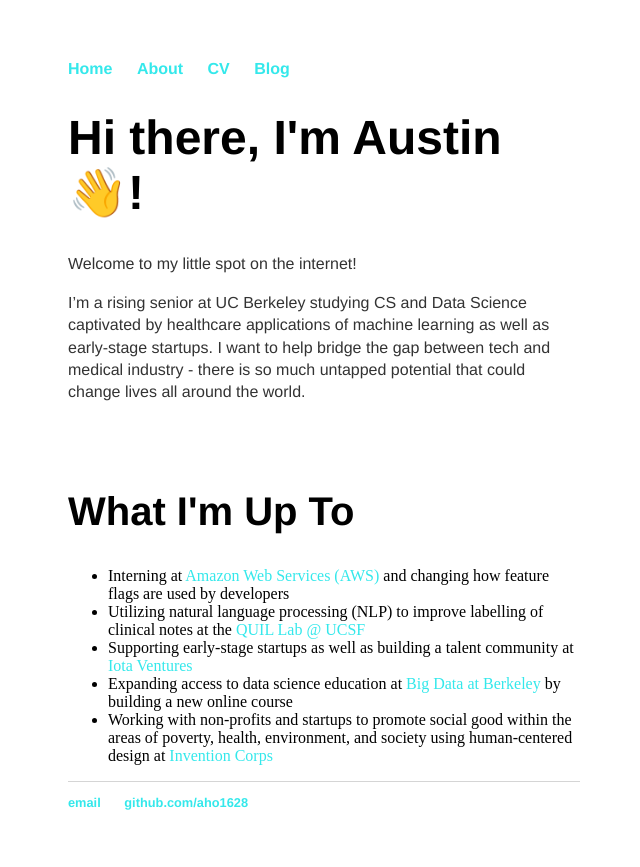
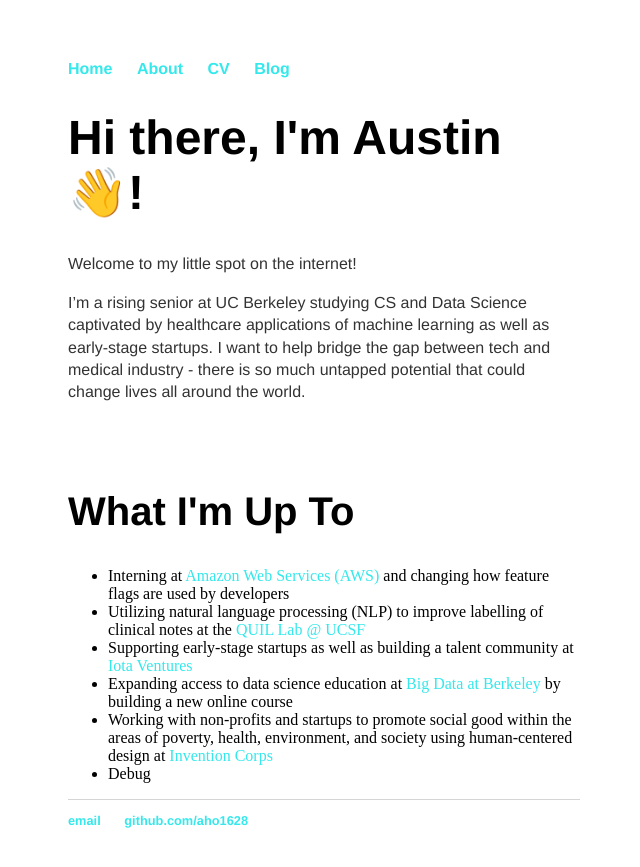
Before and after one commit to aho1628/aho1628.github.io, a Jekyll site: the page built from index.html, in a window 1280 px wide. Shown: the top 867 px of the page, without its empty margins (316-956 px from the left). Built offline with Jekyll 4.4.1, drawn with Linux system fonts in a browser that asks for light colours.

Commit message:
Debugging

```diff
--- a/index.html
+++ b/index.html
@@ -14,6 +14,7 @@ title: Austin Ho
 		<li>Supporting early-stage startups as well as building a talent community at <a href="https://iota.ventures/">Iota Ventures</a></li>
 		<li>Expanding access to data science education at <a href="https://bd.berkeley.edu/"> Big Data at Berkeley</a> by building a new online course </li>
 		<li>Working with non-profits and startups to promote social good within the areas of poverty, health, environment, and society using human-centered design at <a href="https://inventioncorps.org/index.html">Invention Corps</a></li>
+		<li>Debug</li>
 	</ul>
 
 
```
